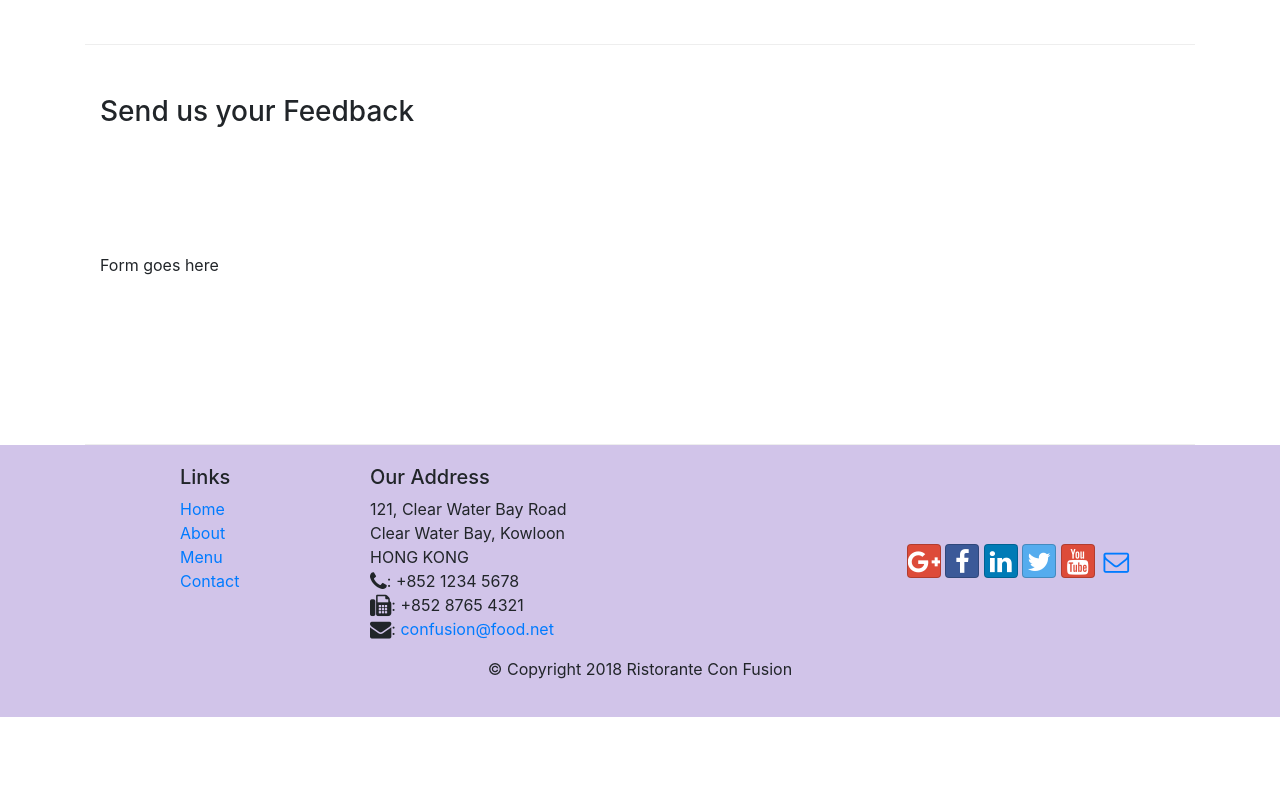
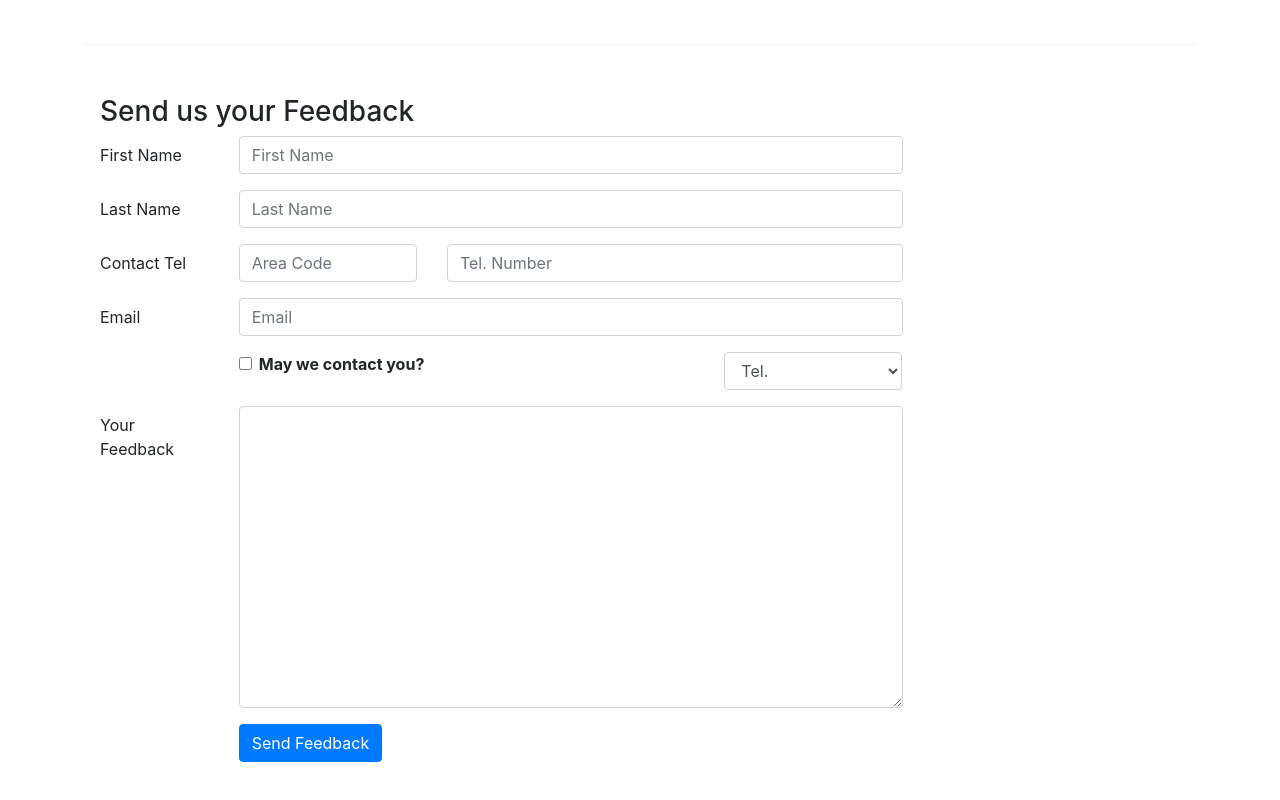
Before and after one commit to HizemMontassar/Bootstrap, a website: page contactus.html in a window 1280 px wide. Shown: the part 820-1620 px from the top of the page. Before the commit the page ends 1537 px from the top, so only its background shows below. Drawn offline with nearby package versions, Linux system fonts and the light colour scheme.

Commit message:
add form

```diff
--- a/contactus.html
+++ b/contactus.html
@@ -92,7 +92,63 @@
               <h3>Send us your Feedback</h3>
            </div>
             <div class="col-12 col-md-9">
-                Form goes here
+                <form>
+                    <div class="form-group row">
+                        <label for="firstname" class="col-md-2 col-form-label">First Name</label>
+                        <div class="col-md-10">
+                            <input type="text" class="form-control" id="firstname" name="firstname" placeholder="First Name">
+                        </div>
+                    </div>
+                    <div class="form-group row">
+                        <label for="lastname" class="col-md-2 col-form-label">Last Name</label>
+                        <div class="col-md-10">
+                            <input type="text" class="form-control" id="lastname" name="lastname" placeholder="Last Name">
+                        </div>
+                    </div>
+                    <div class="form-group row">
+                        <label for="telnum" class="col-12 col-md-2 col-form-label">Contact Tel</label>
+                        <div class="col-5 col-md-3">
+                            <input type="tel" class="form-control" id="areacode" name="areacode" placeholder="Area Code">
+                        </div>
+                        <div class="col-7 col-md-7">
+                            <input type="text" class="form-control" id="telnum" name="telnum" placeholder="Tel. Number">
+                        </div>
+
+                    </div>
+                    <div class="form-group row">
+                        <label for="emailid" class="col-md-2 col-form-label">Email</label>
+                        <div class="col-md-10">
+                            <input type="email" class="form-control" id="emailid" name="emailid" placeholder="Email">
+                        </div>
+                    </div>
+                    <div class="form-group row">
+                        <div class="col-md-6 offset-md-2">
+                            <div class="form-check">
+                                <input type="checkbox" class="form-check-input" name="approve" id="approve" value="">
+                                <label class="form-check-label" for="approve">
+                                    <strong>May we contact you?</strong>
+                                </label>
+                            </div>
+                        </div>
+                        <div class="col-md-3 offset-md-1">
+                            <select class="form-control">
+                                <option>Tel.</option>
+                                <option>Email</option>
+                            </select>
+                        </div>
+                    </div>
+                    <div class="form-group row">
+                        <label for="feedback" class="col-md-2 col-form-label">Your Feedback</label>
+                        <div class="col-md-10">
+                            <textarea class="form-control" id="feedback" name="feedback" rows="12"></textarea>
+                        </div>
+                    </div>
+                    <div class="form-group row">
+                        <div class="offset-md-2 col-md-10">
+                            <button type="submit" class="btn btn-primary">Send Feedback</button>
+                        </div>
+                    </div>
+                </form>
             </div>
              <div class="col-12 col-md">
             </div>
```
Also changed, not shown: aboutus.html (+3 -3 lines), index.html (+3 -3 lines), 1 other file.
